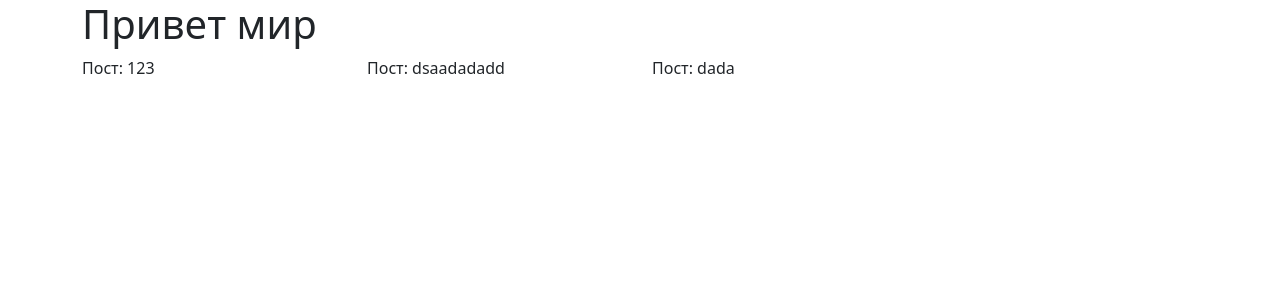
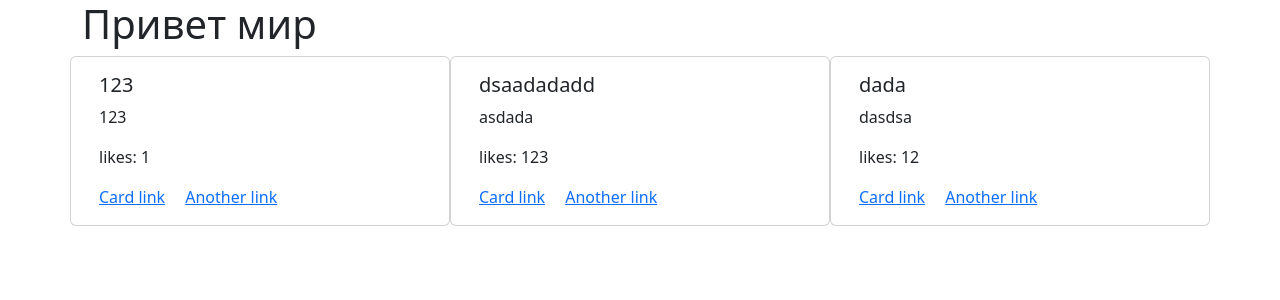
Before and after one commit to belochka200/it-future-2022, a Django app: page / in a window 1280 px wide. Shown: the top 300 px of the page. Run offline with Django 4.2, Linux system fonts and the light colour scheme; data comes from the database, SQL or seed files in the repository; both versions use the stored data as it was after the commit.

Commit message:
update card ui

```diff
--- a/main/templates/home.html
+++ b/main/templates/home.html
@@ -13,9 +13,15 @@
         <h1>Привет мир</h1>
         <div class="row">
             {% for post in posts %}
-            <div class="col-3">
-                Пост: {{ post.title }}
-            </div>
+            <div class="card col-4">
+                <div class="card-body">
+                  <h5 class="card-title">{{ post.title }}</h5>
+                  <p class="card-text">{{ post.content }}</p>
+                  <p class="card-text">likes: {{ post.likes }}</p>
+                  <a href="#" class="card-link">Card link</a>
+                  <a href="#" class="card-link">Another link</a>
+                </div>
+              </div>
             {% endfor %}
         </div>
     </div>
```
Also changed, not shown: db.sqlite3.
